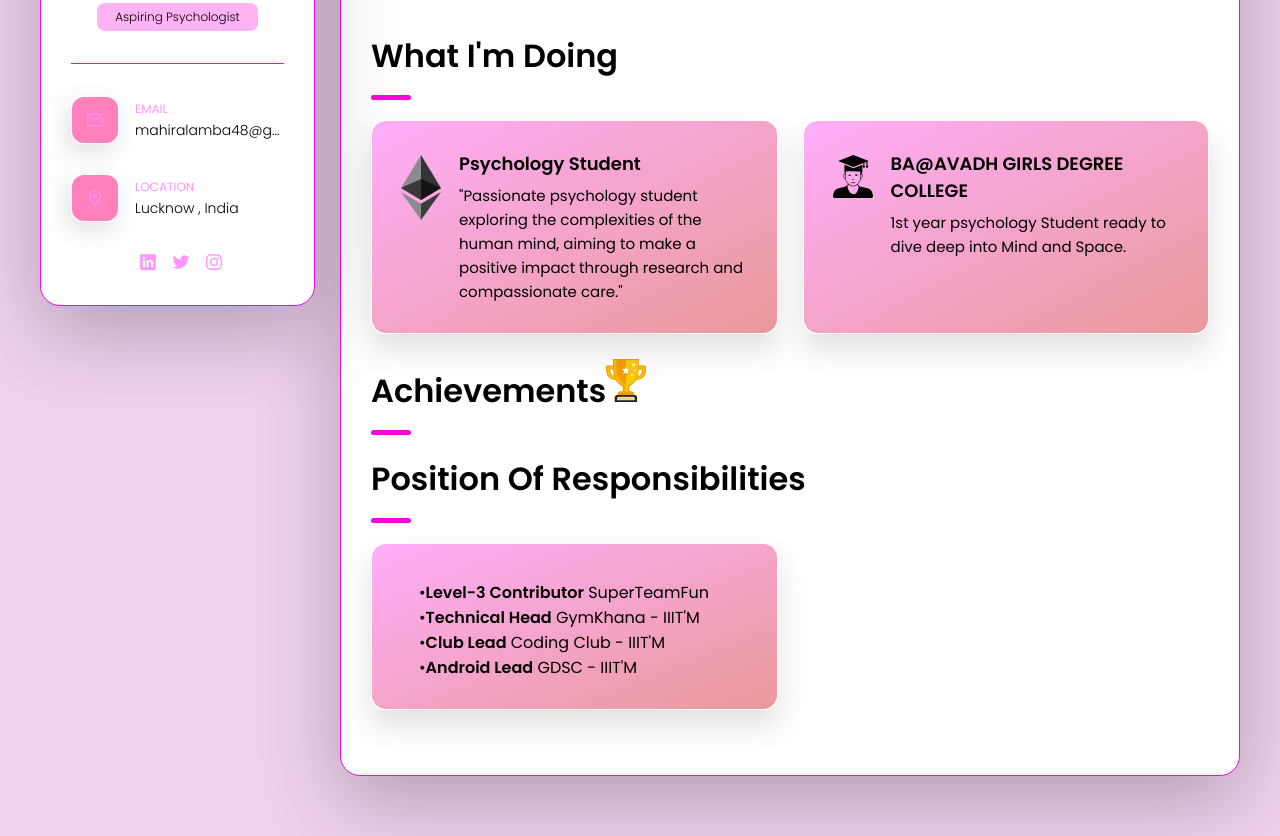
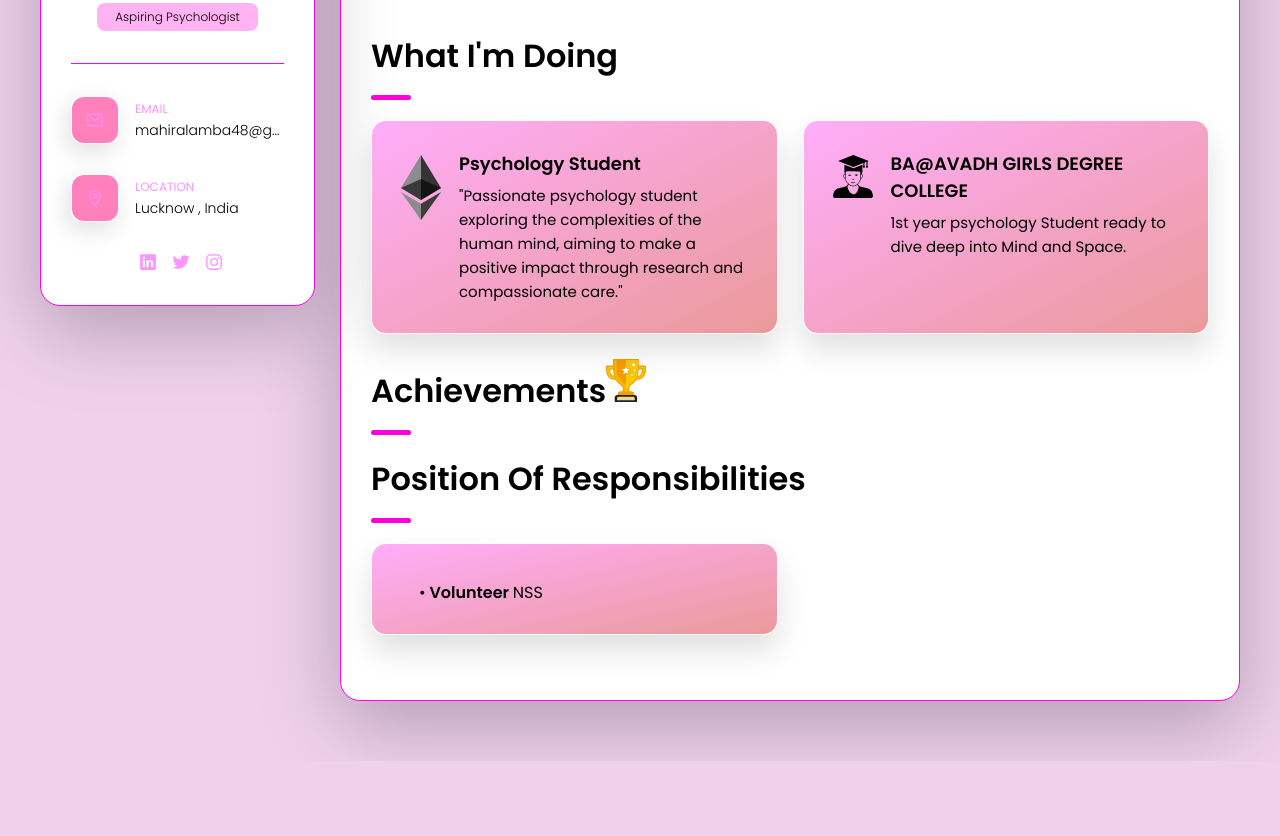
Before and after one commit to Anurag14782345/test, a plain HTML site: page index.html in a window 1280 px wide. Shown: the part 347-1183 px from the top of the page. After the commit the page ends 1108 px from the top, so only its background shows below. Drawn offline with nearby package versions, Linux system fonts and the light colour scheme.

Commit message:
personal details

```diff
--- a/index.html
+++ b/index.html
@@ -436,13 +436,13 @@
 
                   <p class="service-item-text">
                   <ul>
-                    •<strong>Level-3 Contributor</strong> SuperTeamFun
-                    •<strong>Technical Head</strong> GymKhana - IIIT'M
+                    •<strong> Volunteer </strong> NSS
+                    <!-- •<strong>Technical Head</strong> GymKhana - IIIT'M
 
                     <br>
                     •<strong>Club Lead</strong> Coding Club - IIIT'M
                     <br>
-                    •<strong>Android Lead</strong> GDSC - IIIT'M
+                    •<strong>Android Lead</strong> GDSC - IIIT'M -->
 
                   </ul>
                   </p>
```
